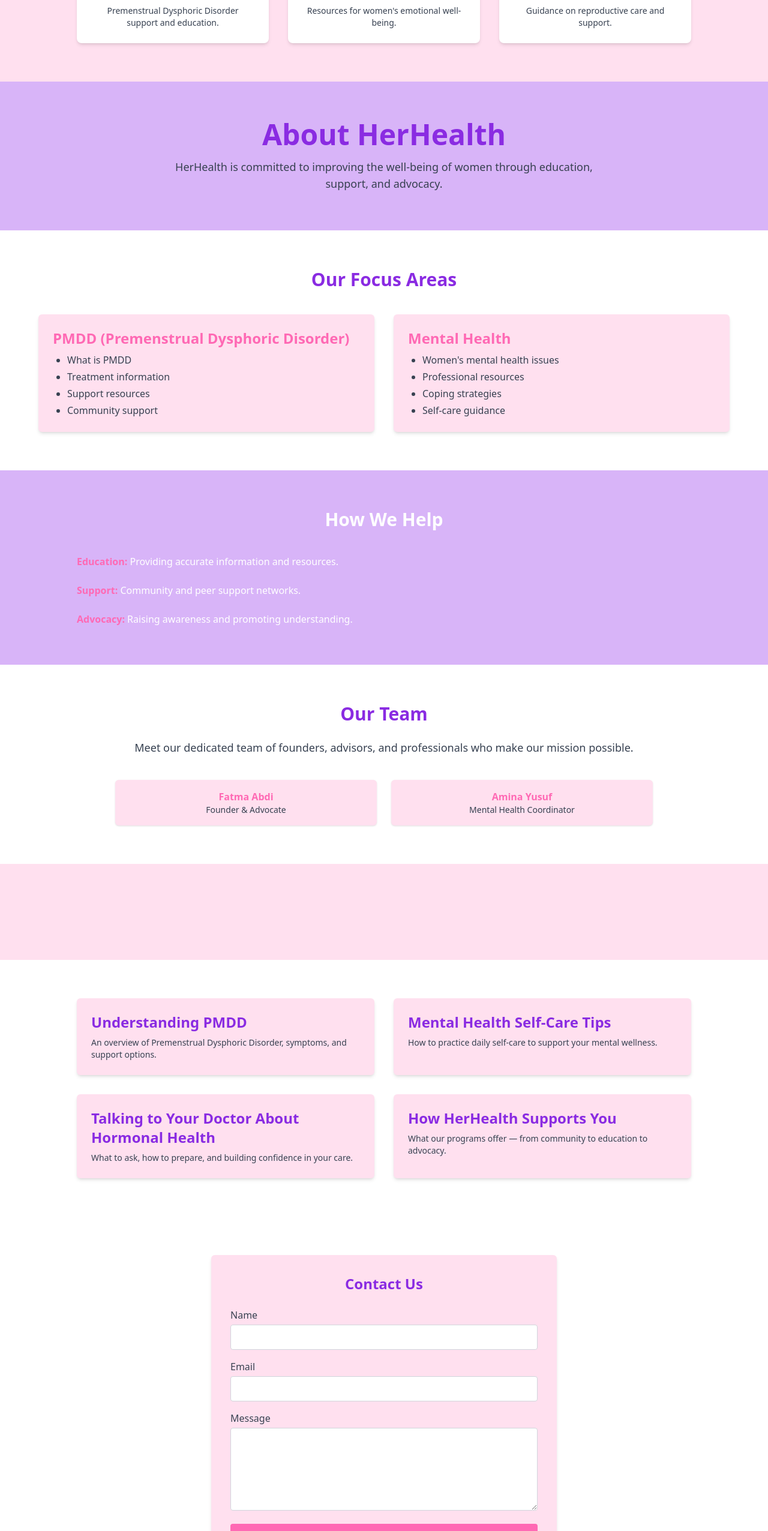
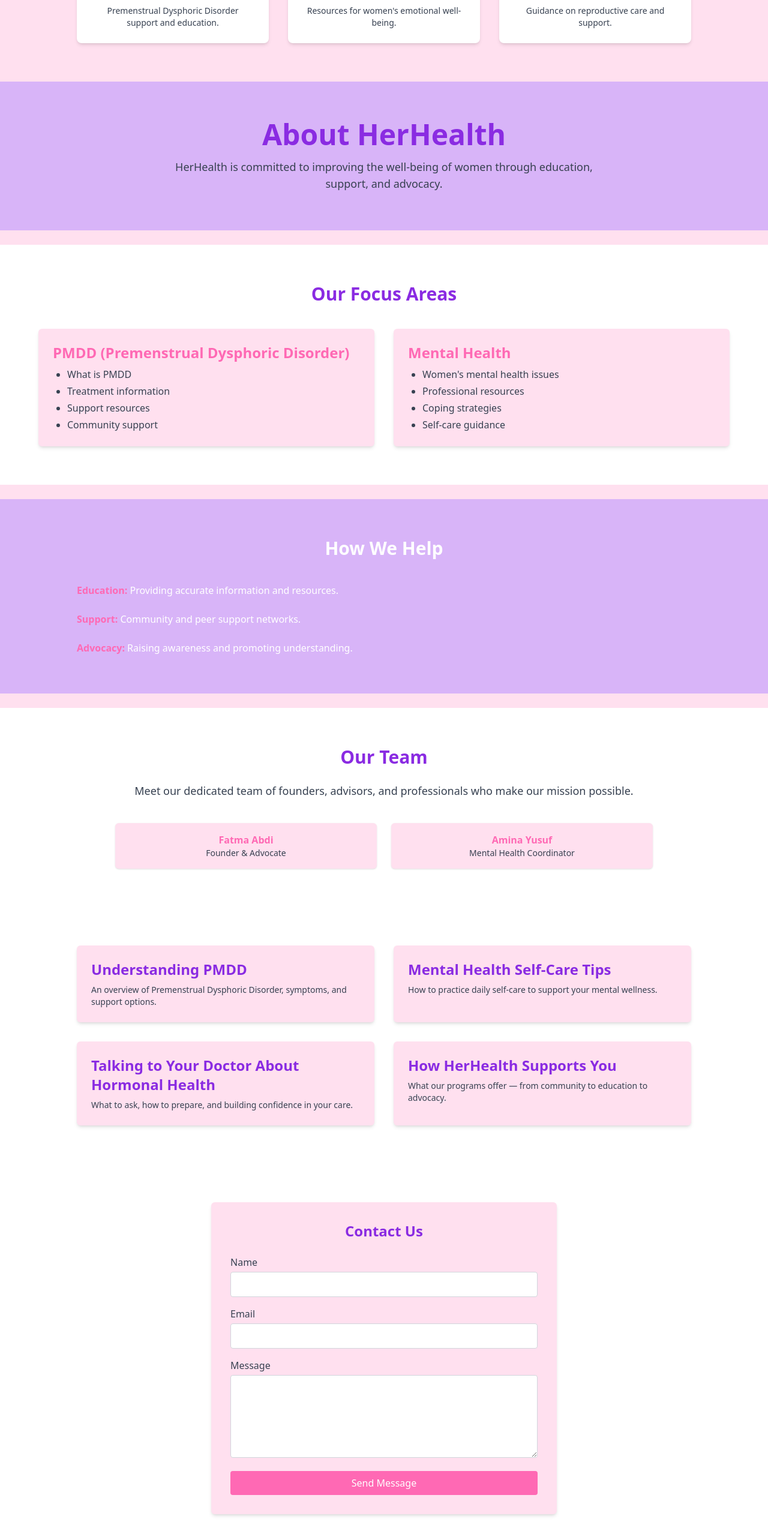
Before and after one commit to TyroneKisienya/herhealth, a Vue app: page / in a window 1280 px wide. Shown: the part 840-3392 px from the top of the page at 60% size. Built offline with nearby package versions, Linux system fonts and the light colour scheme.

Commit message:
AOS fix. Surprisingly easy

```diff
--- a/index.html
+++ b/index.html
@@ -1,5 +1,5 @@
 <!DOCTYPE html>
-<html lang="">
+<html lang="en" class="scroll-smooth">
   <head>
     <meta charset="UTF-8">
     <link rel="icon" href="/src/assets/Intro.png">
--- a/src/main.js
+++ b/src/main.js
@@ -1,7 +1,7 @@
-import { createApp } from 'vue'
+import { createApp, onMounted } from 'vue'
 import App from './App.vue'
 //import router from './router'
-import AOS  from 'aos'
+import AOS from 'aos'
 
 import './assets/main.css' // Tailwind CSS or plain CSS
 import 'aos/dist/aos'
@@ -9,4 +9,9 @@ import 'aos/dist/aos'
 const app = createApp(App)
 //app.use(router)
 app.mount('#app')
-AOS.init()
+
+Aos.init({
+    duration: 800,
+    once: true,
+    easing: 'ease-in-out',
+})
--- a/src/pages/Home.vue
+++ b/src/pages/Home.vue
@@ -1,35 +1,49 @@
 <template>
   <main class="text-gray-800 font-sans">
-    <!--Hero-->
-    <section id="home" class="scroll-mt-24 pb-50">
+    <!-- Hero -->
+    <section id="home" data-aos="fade-up">
       <HeroSection />
     </section>
+
     <!-- Mission -->
-     <section>
+    <section data-aos="fade-up" data-aos-delay="100">
       <MissionSection />
     </section>
+
     <!-- Focus -->
-    <section>
+    <section data-aos="fade-up" data-aos-delay="200">
       <FocusAreas />
     </section>
 
     <!-- About -->
-    <section id="about" class="scroll-mt-24 pb-40">
+    <section id="about" class="space-y-6">
+      <div data-aos="fade-up">
         <PageHeader />
+      </div>
+      <div data-aos="fade-up" data-aos-delay="100">
         <AboutFocusAreas />
+      </div>
+      <div data-aos="fade-up" data-aos-delay="200">
         <HelpMethods />
+      </div>
+      <div data-aos="fade-up" data-aos-delay="300">
         <TeamSection />
+      </div>
     </section>
 
     <!-- Blog -->
-    <section id="blog" class="scroll-mt-24 pb-30">
+    <section id="blog" data-aos="fade-up" data-aos-delay="100">
       <BlogList />
     </section>
 
-    <!-- GetInvolved -->
-     <section id="get-involved" class="scroll-mt-24 pb-20">
+    <!-- Get Involved -->
+    <section id="get-involved" class="space-y-6">
+      <div data-aos="fade-up">
         <GetInvolvedForm />
+      </div>
+      <div data-aos="fade-up" data-aos-delay="100">
         <ContactInfo />
+      </div>
     </section>
   </main>
 </template>
@@ -39,7 +53,6 @@ import HeroSection from '@/components/home/HeroSection.vue'
 import MissionSection from '@/components/home/MissionSection.vue'
 import FocusAreas from '@/components/home/FocusAreas.vue'
 import PageHeader from '@/components/about/PageHeader.vue'
-import { h } from 'vue'
 import HelpMethods from '@/components/about/HelpMethods.vue'
 import TeamSection from '@/components/about/TeamSection.vue'
 import AboutFocusAreas from '@/components/about/AboutFocusAreas.vue'
```
Lines whose indentation alone changed are shown as unchanged.
